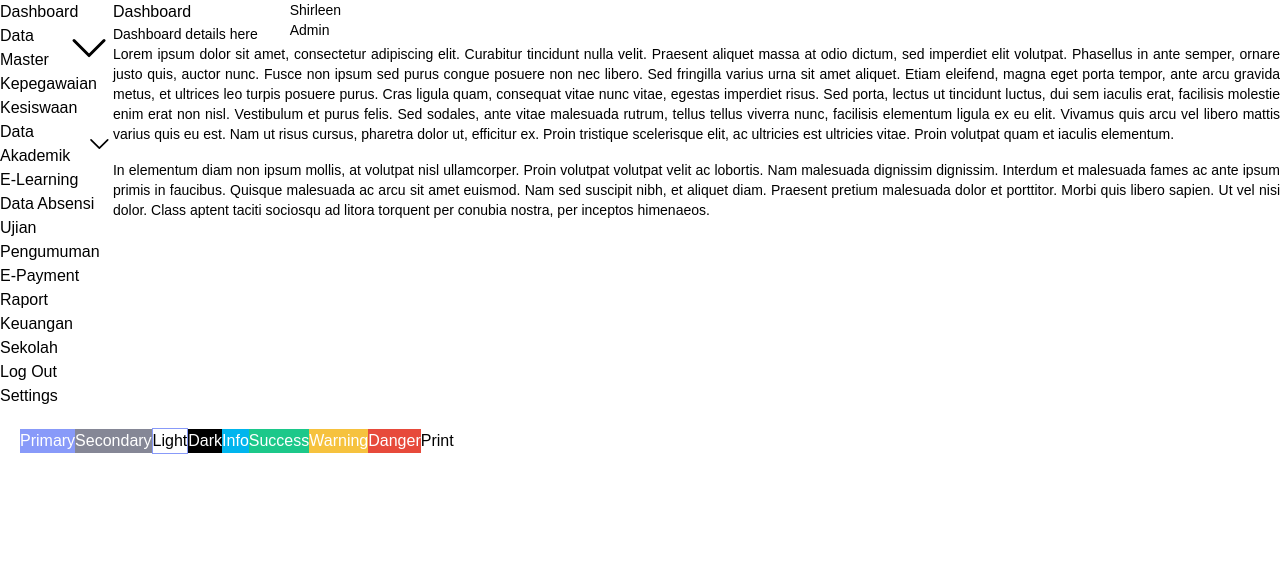
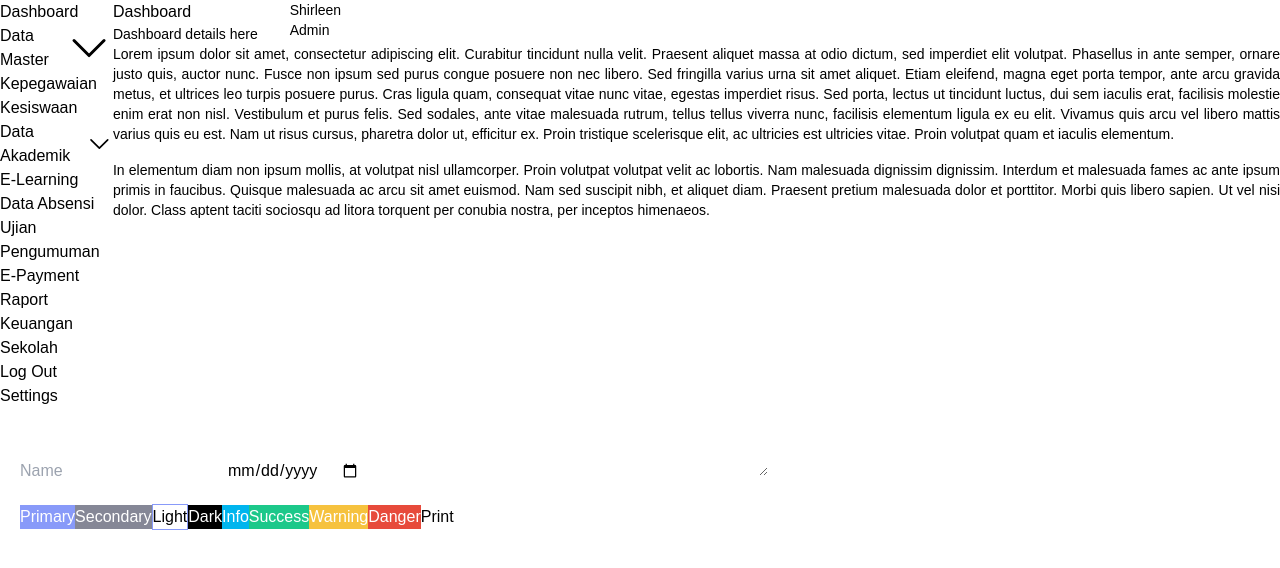
Before and after one commit to shirleen-sho/pmb-final-project-elearning, a Next.js app in the folder elearning-msib/: page / in a window 1280 px wide. Shown: the top 568 px of the page. Built offline with nearby package versions, Linux system fonts and the light colour scheme.

Commit message:
Pendi - Input

```diff
--- a/elearning-msib/Components/Buttons/index.jsx
+++ b/elearning-msib/Components/Buttons/index.jsx
@@ -1,15 +1,16 @@
 import React from "react";
 
-const Buttons = ({ type = "submit", classColor = "", size,processing, children }) => {
+const Buttons = ({type = "submit", classColor = "", size, processing, children, ...props}) => {
   return (
     <button
       type={type}
       size={size}
       className={
-        `inline-flex items-center px-4 py-2 rounded text-xs uppercase transition ease-in-out duration-500
+        `inline-flex items-center px-4 py-2 m-2 rounded text-xs uppercase transition ease-in-out duration-500
         ${processing} ` + classColor
       }
       disabled={processing}
+      {...props}
     >
       {children}
     </button>
--- a/elearning-msib/Components/InputFields/index.jsx
+++ b/elearning-msib/Components/InputFields/index.jsx
@@ -0,0 +1,11 @@
+import React from 'react'
+
+const InputFields = ({type="", placeholder=""}) => {
+  return (
+    <>
+        <input type={type} className='border-2 border-black rounded px-2 text-lg w-full m-2' placeholder={placeholder} />
+    </>
+  )
+}
+
+export default InputFields
--- /dev/null
+++ b/elearning-msib/Components/TextArea/index.jsx
@@ -0,0 +1,11 @@
+import React from 'react'
+
+const TextArea = () => {
+  return (
+    <>
+        <textarea className='w-full border-2 border-black m-2 h-fit px-2 py-2 rounded'/>
+    </>
+  )
+}
+
+export default TextArea
--- a/elearning-msib/pages/index.js
+++ b/elearning-msib/pages/index.js
@@ -1,5 +1,7 @@
 import Buttons from "../Components/Buttons";
+import InputFields from "../Components/InputFields";
 import Layout from "../Components/Layout";
+import TextArea from "../Components/TextArea";
 
 export default function Home() {
   return (
@@ -35,6 +37,12 @@ export default function Home() {
           </p>
         </div>
       </Layout>
+      <div className="m-5">
+        <InputFields type="text" placeholder="Name" />
+        <InputFields type="date" />
+        <InputFields type="textarea" />
+        <TextArea />
+      </div>
       <div className='m-5'>
         <Buttons classColor="btn-primary">Primary</Buttons>
         <Buttons classColor="btn-secondary">Secondary</Buttons>
@@ -46,6 +54,7 @@ export default function Home() {
         <Buttons classColor="btn-danger">Danger</Buttons>
         <Buttons classColor="btn-link">Print</Buttons>
       </div>
+
     </>
   );
 }
```
Lines whose indentation alone changed are shown as unchanged.
